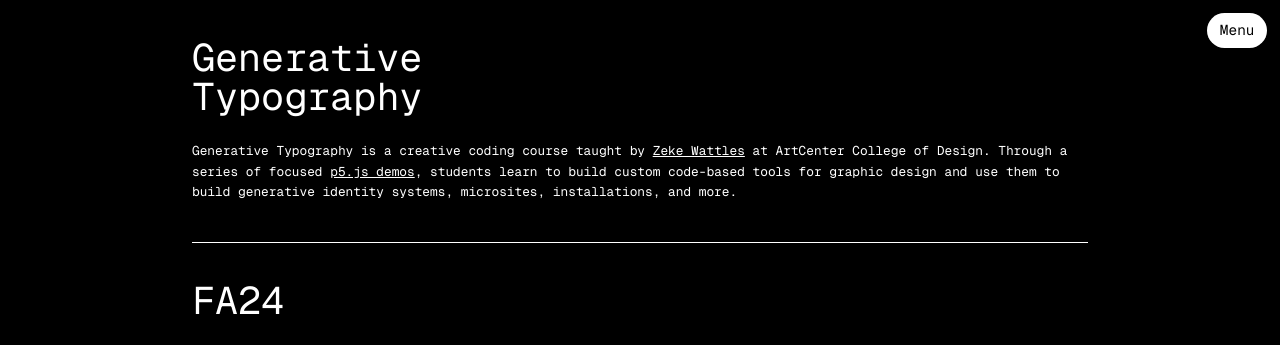
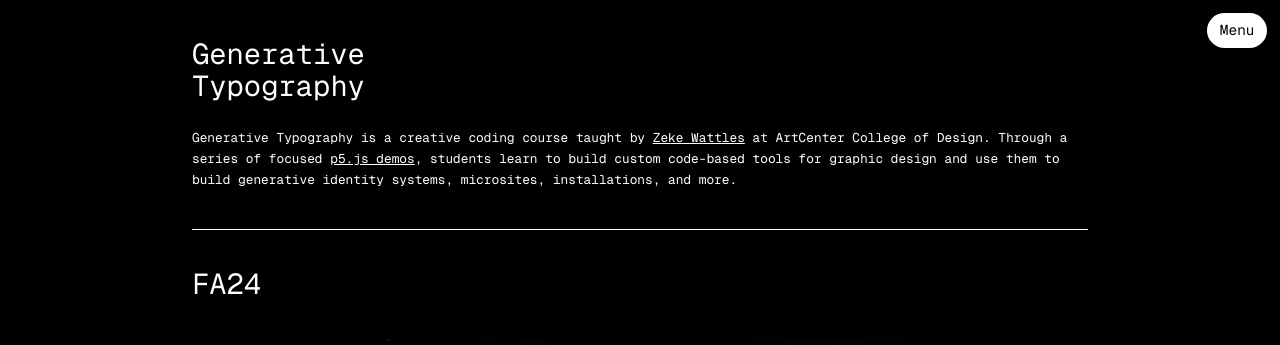
Before and after one commit to zekewattles/gentype, a Next.js app: page /gentype/ in a window 1280 px wide. Shown: the top 345 px of the page. Built offline with nearby package versions, Linux system fonts and the light colour scheme; grey boxes are pictures that could not be loaded.

Commit message:
styling fixes
fixed poster images not covering whole video frames. reduced header sizing.

```diff
--- a/app/components/Project.tsx
+++ b/app/components/Project.tsx
@@ -20,12 +20,12 @@ export function Project({ author, title, description, videoSrc, posterSrc, links
 
   return (
     <article className="w-full space-y-4 mb-24">
-      <div className="w-full aspect-video bg-neutral-300">
+      <div className="w-full aspect-video bg-black">
         <video
           ref={videoRef}
           src={videoSrc || undefined}
           poster={posterSrc || undefined}
-          className="w-full h-full object-contain"
+          className="w-full h-full object-cover"
           playsInline
           controls
         />
--- a/app/page.tsx
+++ b/app/page.tsx
@@ -15,7 +15,7 @@ export default async function Home() {
     <div>
       {/* Info Section */}
       <section id="info" className="mb-12">
-        <h1 className="text-5xl font-normal mb-8">
+        <h1 className="text-4xl font-normal mb-8">
           Generative
           <br />
           Typography
@@ -48,7 +48,7 @@ export default async function Home() {
       {/* Semester Sections */}
       {semesterProjects.map(({ semester, projects }) => (
         <section key={semester} id={semester.toLowerCase()} className="mb-12">
-          <h1 className="text-5xl font-normal mb-12">{semester}</h1>
+          <h1 className="text-4xl font-normal mb-12">{semester}</h1>
           {projects.map((project) => (
             <Project key={project.id} {...project} />
           ))}
```
Also changed, not shown: 4 other files (tests, documents, lock files or other folders).
